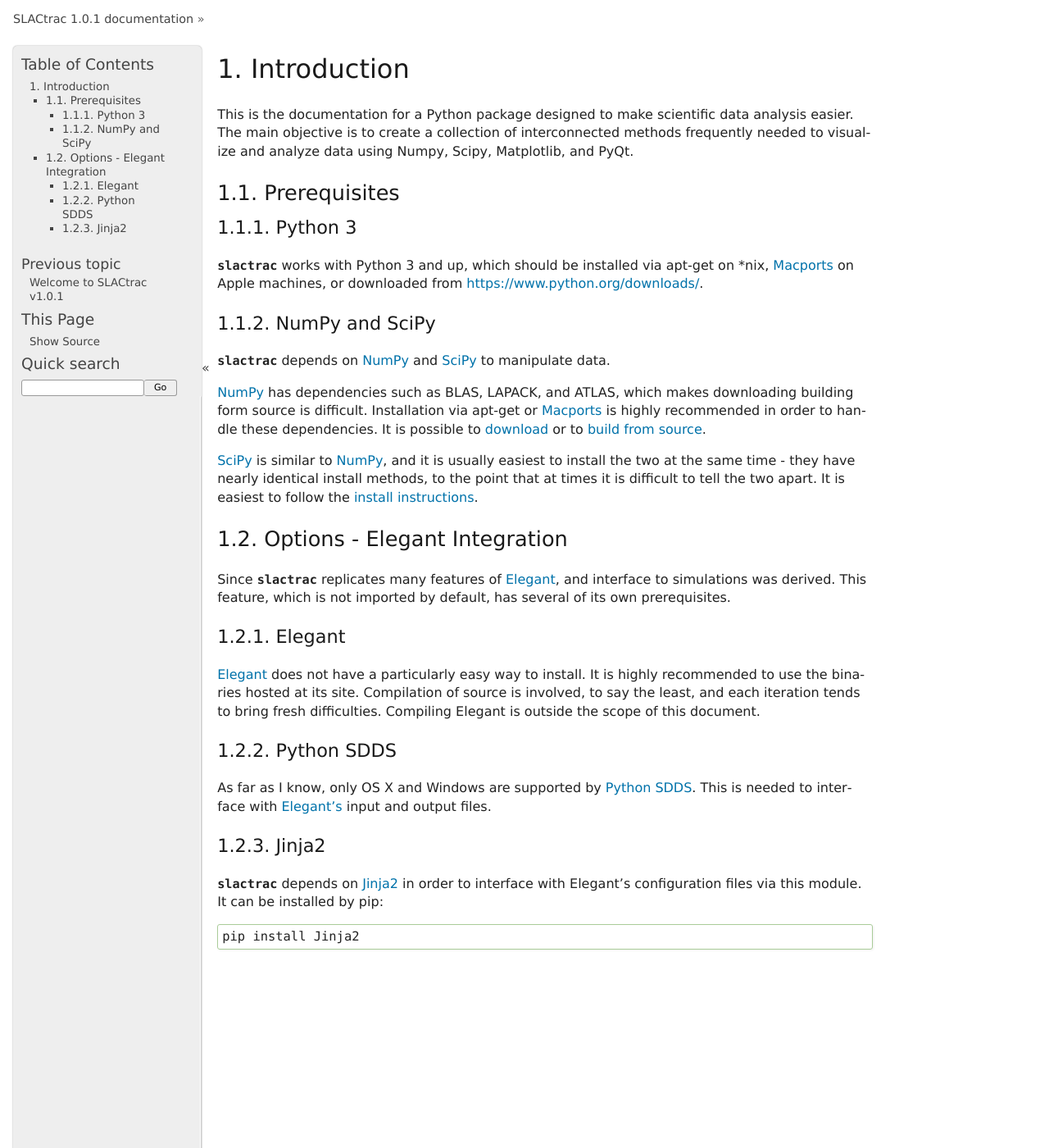
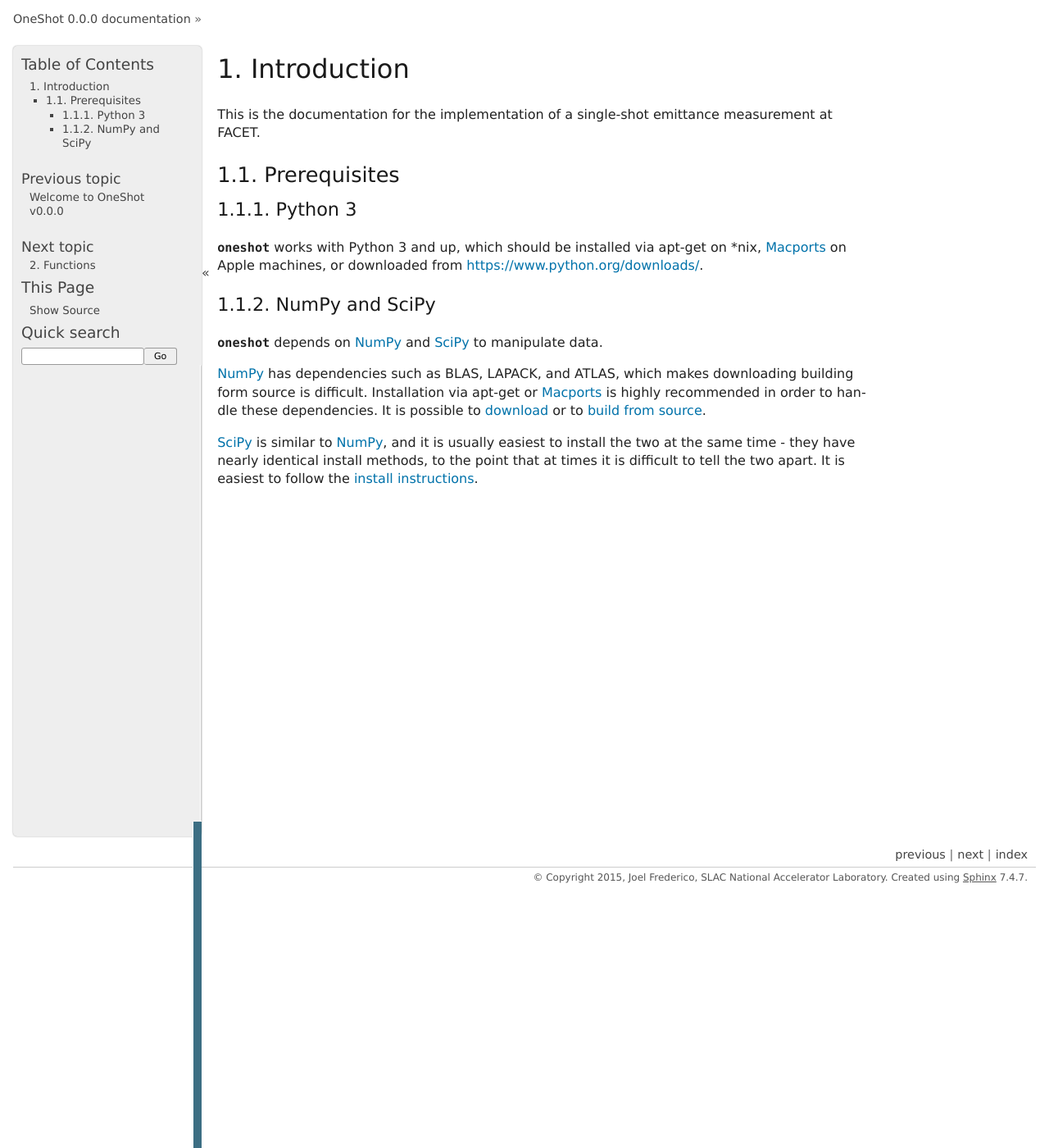
Before and after one commit to Python3pkg/OneShot, a Sphinx documentation site: the page built from docs/introduction.rst, in a window 1280 px wide and 1400 px high. Shown: the whole window at 82% size. Built offline with Sphinx 7.4.7, drawn with Linux system fonts in a browser that asks for light colours; formulas are drawn with MathJax 3; pages that are not in the unit, such as notebooks, are missing from menus.

Commit message:
Documentation updates

```diff
--- a/docs/conf.py
+++ b/docs/conf.py
@@ -1,7 +1,7 @@
 #!/usr/bin/env python3
 # -*- coding: utf-8 -*-
 #
-# SLACtrac documentation build configuration file, created by
+# OneShot documentation build configuration file, created by
 # sphinx-quickstart on Sun Jul 12 20:41:17 2015.
 #
 # This file is execfile()d with the current directory set to its
@@ -58,7 +58,7 @@ source_suffix = '.rst'
 master_doc = 'index'
 
 # General information about the project.
-project = 'SLACtrac'
+project = 'OneShot'
 copyright = '2015, Joel Frederico, SLAC National Accelerator Laboratory'
 author = 'Joel Frederico, SLAC National Accelerator Laboratory'
 
@@ -67,7 +67,7 @@ author = 'Joel Frederico, SLAC National Accelerator Laboratory'
 # built documents.
 #
 # The full version, including alpha/beta/rc tags.
-release = '1.0.1'
+release = '0.0.0'
 # The short X.Y version.
 match = re.match('\w*\.\w*', release)
 if match:
@@ -242,7 +242,7 @@ html_static_path = ['_static']
 #html_search_scorer = 'scorer.js'
 
 # Output file base name for HTML help builder.
-htmlhelp_basename = 'SLACtracdoc'
+htmlhelp_basename = 'OneShotdoc'
 
 # -- Options for LaTeX output ---------------------------------------------
 
@@ -264,7 +264,7 @@ latex_elements = {
 # (source start file, target name, title,
 #  author, documentclass [howto, manual, or own class]).
 latex_documents = [
-  (master_doc, 'SLACtrac.tex', 'SLACtrac Documentation',
+  (master_doc, 'OneShot.tex', 'OneShot Documentation',
    'Joel Frederico, SLAC National Accelerator Laboratory', 'manual'),
 ]
 
@@ -294,7 +294,7 @@ latex_documents = [
 # One entry per manual page. List of tuples
 # (source start file, name, description, authors, manual section).
 man_pages = [
-    (master_doc, 'slactrac', 'SLACtrac Documentation',
+    (master_doc, 'oneshot', 'OneShot Documentation',
      [author], 1)
 ]
 
@@ -308,8 +308,8 @@ man_pages = [
 # (source start file, target name, title, author,
 #  dir menu entry, description, category)
 texinfo_documents = [
-  (master_doc, 'SLACtrac', 'SLACtrac Documentation',
-   author, 'SLACtrac', 'One line description of project.',
+  (master_doc, 'OneShot', 'OneShot Documentation',
+   author, 'OneShot', 'One line description of project.',
    'Miscellaneous'),
 ]
 
@@ -332,5 +332,5 @@ intersphinx_mapping = {
     'matplotlib': ('http://matplotlib.sourceforge.net/', None),
     'numpy': ('http://docs.scipy.org/doc/numpy/', None),
     'scipy': ('http://docs.scipy.org/doc/scipy/reference/', None),
-    'h5py': ('http://docs.h5py.org/en/latest', None),
+    'scisalt': ('http://scisalt.readthedocs.org/en/stable/', None),
     }
--- a/docs/introduction.rst
+++ b/docs/introduction.rst
@@ -3,7 +3,7 @@
 Introduction
 ============
 
-This is the documentation for a Python package designed to make scientific data analysis easier. The main objective is to create a collection of interconnected methods frequently needed to visualize and analyze data using Numpy, Scipy, Matplotlib, and PyQt.
+This is the documentation for the implementation of a single-shot emittance measurement at FACET.
 
 Prerequisites
 -------------
@@ -11,35 +11,13 @@ Prerequisites
 Python 3
 ^^^^^^^^
 
-:mod:`slactrac` works with Python 3 and up, which should be installed via apt-get on \*nix, `Macports <https://www.macports.org/>`_ on Apple machines, or downloaded from https://www.python.org/downloads/.
+:mod:`oneshot` works with Python 3 and up, which should be installed via apt-get on \*nix, `Macports <https://www.macports.org/>`_ on Apple machines, or downloaded from https://www.python.org/downloads/.
 
 NumPy and SciPy
 ^^^^^^^^^^^^^^^
 
-:mod:`slactrac` depends on `NumPy <http://www.numpy.org/>`_ and `SciPy <http://www.scipy.org/>`_ to manipulate data.
+:mod:`oneshot` depends on `NumPy <http://www.numpy.org/>`_ and `SciPy <http://www.scipy.org/>`_ to manipulate data.
 
 `NumPy <http://www.numpy.org/>`_ has dependencies such as BLAS, LAPACK, and ATLAS, which makes downloading building form source is difficult. Installation via apt-get or `Macports <https://www.macports.org/>`_ is highly recommended in order to handle these dependencies. It is possible to `download <http://www.scipy.org/scipylib/download.html>`_ or to `build from source <http://www.scipy.org/scipylib/building/index.html#building>`_.
 
 `SciPy <http://www.scipy.org/>`_ is similar to `NumPy <http://www.numpy.org/>`_, and it is usually easiest to install the two at the same time - they have nearly identical install methods, to the point that at times it is difficult to tell the two apart. It is easiest to follow the `install instructions <http://www.scipy.org/install.html>`_.
-
-Options - Elegant Integration
------------------------------
-
-Since :mod:`slactrac` replicates many features of `Elegant <http://www.aps.anl.gov/Accelerator_Systems_Division/Accelerator_Operations_Physics/software.shtml#elegant>`_, and interface to simulations was derived. This feature, which is not imported by default, has several of its own prerequisites.
-
-Elegant
-^^^^^^^
-
-`Elegant <http://www.aps.anl.gov/Accelerator_Systems_Division/Accelerator_Operations_Physics/software.shtml#elegant>`_ does not have a particularly easy way to install. It is highly recommended to use the binaries hosted at its site. Compilation of source is involved, to say the least, and each iteration tends to bring fresh difficulties. Compiling Elegant is outside the scope of this document.
-
-Python SDDS
-^^^^^^^^^^^
-
-As far as I know, only OS X and Windows are supported by `Python SDDS <http://www.aps.anl.gov/Accelerator_Systems_Division/Accelerator_Operations_Physics/software.shtml#PythonBinaries>`_. This is needed to interface with `Elegant's <http://www.aps.anl.gov/Accelerator_Systems_Division/Accelerator_Operations_Physics/software.shtml#elegant>`_ input and output files.
-
-Jinja2
-^^^^^^
-
-:mod:`slactrac` depends on `Jinja2 <http://jinja.pocoo.org/>`_ in order to interface with Elegant's configuration files via this module. It can be installed by pip::
-
-        pip install Jinja2
```
Also changed, not shown: docs/functions.rst (added, +10 -0 lines), docs/index.rst (+6 -4 lines), docs/modules.rst (+10 -20 lines), oneshot/__init__.py (+11 -9 lines), setup.py (+5 -5 lines), 9 other files.
